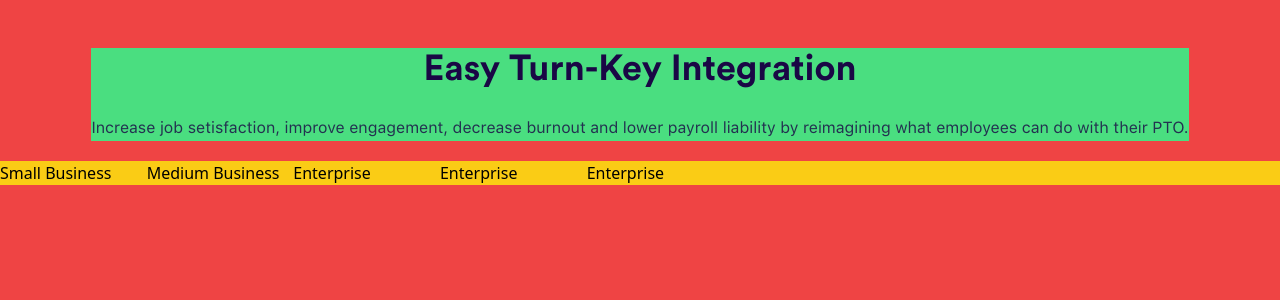
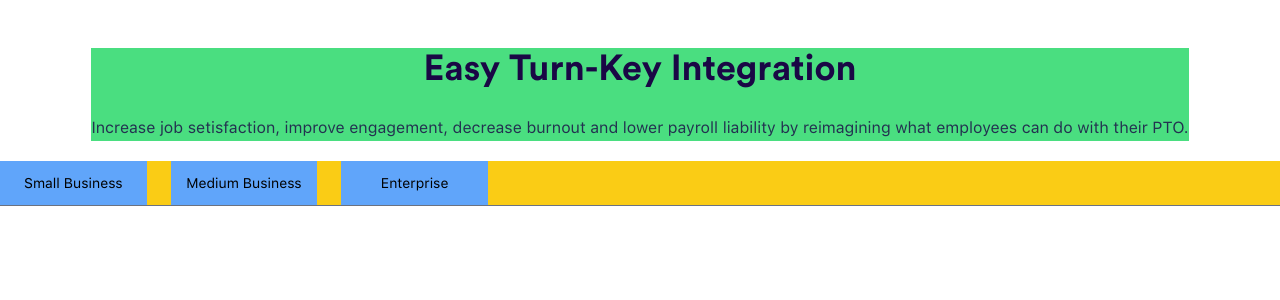
Before and after one commit to romeonatchkebia/Easy-Turn-Key-Integration, a React (Vite) app: page / in a window 1280 px wide. Shown: the top 300 px of the page. Built offline with nearby package versions, Linux system fonts and the light colour scheme.

Commit message:
active btn styles added

```diff
--- a/src/components/BusinessTypeBtn/BusinessTypeBtn.tsx
+++ b/src/components/BusinessTypeBtn/BusinessTypeBtn.tsx
@@ -1,7 +1,16 @@
 import { BusinessTypeCardProps } from "../../types/BusinessTypeBtn";
 
-const BusinessTypeBtn = ({ title }: BusinessTypeCardProps) => {
-  return <div className="min-w-[146.67px]">{title}</div>;
+const BusinessTypeBtn = ({ title, active, onPress }: BusinessTypeCardProps) => {
+  return (
+    <button
+      onClick={onPress}
+      className={`flex items-center justify-center min-w-[146.67px] h-[44px] bg-blue-400 text-sm font-sf leading-[22.4px] ${
+        active ? "border-b-2 border-active text-active font-bold" : ""
+      }`}
+    >
+      {title}
+    </button>
+  );
 };
 
 export default BusinessTypeBtn;
--- a/src/components/turn_key_integration/TurnKey.tsx
+++ b/src/components/turn_key_integration/TurnKey.tsx
@@ -1,16 +1,37 @@
+import { useEffect, useRef, useState } from "react";
 import BusinessTypeBtn from "../BusinessTypeBtn/BusinessTypeBtn";
 
 const BusinessTypeBtnData = [
   { id: 1, title: "Small Business" },
   { id: 2, title: "Medium Business" },
   { id: 3, title: "Enterprise" },
-  { id: 3, title: "Enterprise" },
-  { id: 3, title: "Enterprise" },
 ];
 
 const TurnKey = () => {
+  const [activeIndex, setActiveIndex] = useState<number | null>(null);
+  const containerRef = useRef<HTMLDivElement>(null);
+
+  const chooseBusinessType = (index: number) => {
+    setActiveIndex(index);
+  };
+
+  useEffect(() => {
+    if (containerRef.current && activeIndex !== null) {
+      const activeElement = containerRef.current.children[
+        activeIndex
+      ] as HTMLButtonElement;
+
+      if (activeElement) {
+        activeElement.scrollIntoView({
+          behavior: "smooth",
+          block: "nearest",
+        });
+      }
+    }
+  }, [activeIndex]);
+
   return (
-    <div className="h-screen flex flex-col items-center py-12 bg-red-500">
+    <div className="h-screen w-screen flex flex-col items-center py-12">
       <section className="flex flex-col bg-green-400 mb-5">
         <h1 className="font-circular font-bold text-4xl leading-[43.2px] pb-6 text-text-content text-center">
           Easy Turn-Key Integration
@@ -23,9 +44,17 @@ const TurnKey = () => {
         </p>
       </section>
 
-      <section className="flex overflow-x-scroll bg-yellow-400 whitespace-nowrap w-screen">
-        {BusinessTypeBtnData.map((item) => (
-          <BusinessTypeBtn key={item.id} title={item.title} />
+      <section
+        ref={containerRef}
+        className="flex overflow-x-scroll w-screen bg-yellow-400 whitespace-nowrap scrollbar-hide border-b border-gray-500 gap-6"
+      >
+        {BusinessTypeBtnData.map((item, index) => (
+          <BusinessTypeBtn
+            key={item.id}
+            title={item.title}
+            onPress={() => chooseBusinessType(index)}
+            active={activeIndex === index}
+          />
         ))}
       </section>
 
--- a/src/index.css
+++ b/src/index.css
@@ -2,15 +2,3 @@
 @tailwind base;
 @tailwind components;
 @tailwind utilities;
-
-@layer utilities {
-  /* Hide scrollbar for Chrome, Safari and Opera */
-  .no-scrollbar::-webkit-scrollbar {
-    display: none;
-  }
-  /* Hide scrollbar for IE, Edge and Firefox */
-  .no-scrollbar {
-    -ms-overflow-style: none; /* IE and Edge */
-    scrollbar-width: none; /* Firefox */
-  }
-}
--- a/src/styles/main.css
+++ b/src/styles/main.css
@@ -26,10 +26,12 @@
   font-style: normal;
 }
 
-.no-scrollbar::-webkit-scrollbar {
+.scrollbar-hide::-webkit-scrollbar {
   display: none;
 }
-.no-scrollbar {
+
+/* Hide scrollbar for IE, Edge, and Firefox */
+.scrollbar-hide {
   -ms-overflow-style: none; /* IE and Edge */
   scrollbar-width: none; /* Firefox */
 }
--- a/src/types/BusinessTypeBtn.ts
+++ b/src/types/BusinessTypeBtn.ts
@@ -1,3 +1,5 @@
 export interface BusinessTypeCardProps {
   title: string;
+  active: boolean;
+  onPress: () => void;
 }
--- a/tailwind.config.js
+++ b/tailwind.config.js
@@ -1,4 +1,5 @@
 /** @type {import('tailwindcss').Config} */
+
 export default {
   content: ["./index.html", "./src/**/*.{js,ts,jsx,tsx}"],
   theme: {
```
